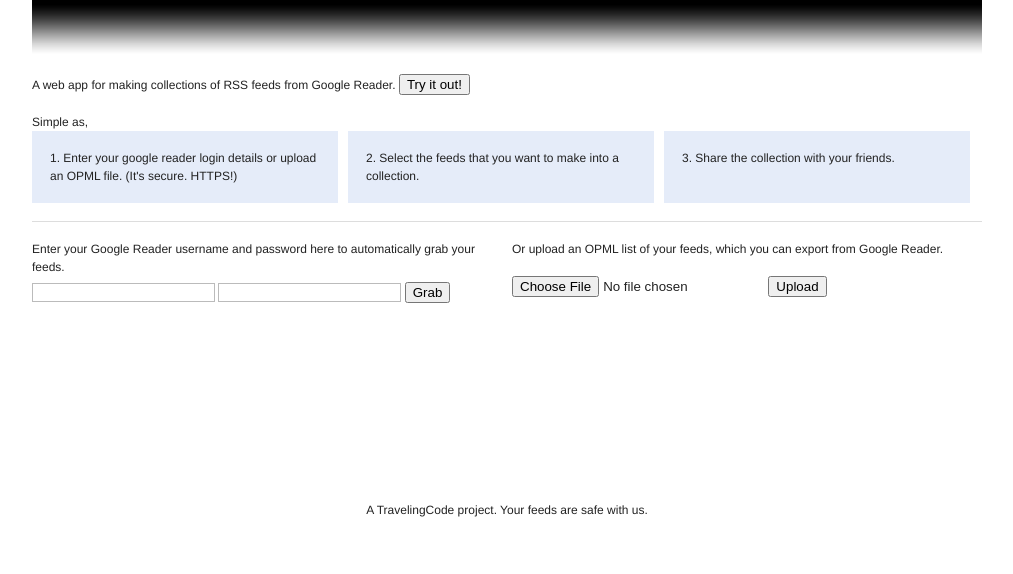
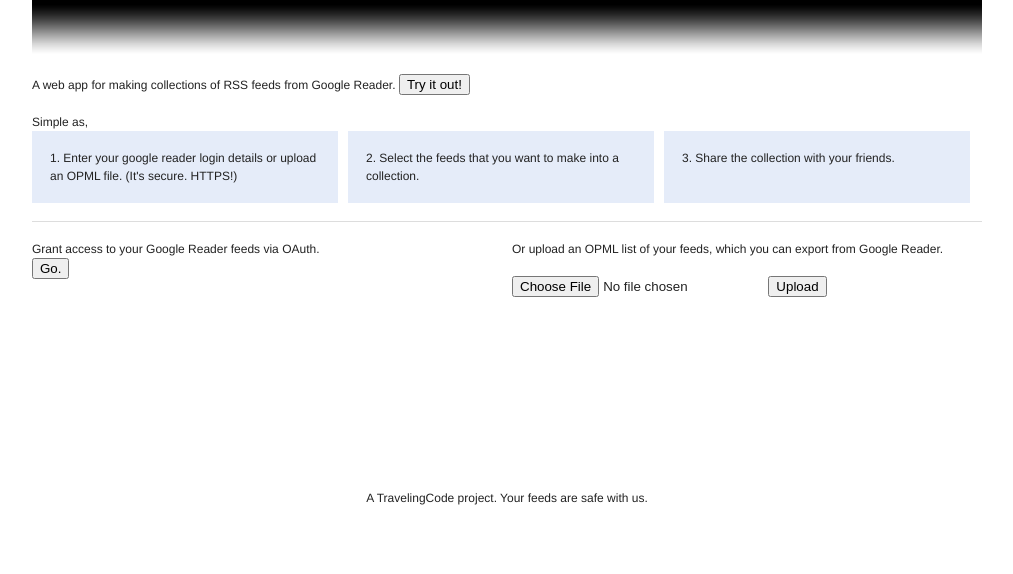
Before and after one commit to askedrelic/grCollections, a Django app: template templates/index/index.html in a window 1280 px wide. Shown: the part 226-800 px from the top of the page, without its empty margins (133-1146 px from the left). Run offline with Django 3.2, Linux system fonts and the light colour scheme; the template is opened without the code that fills it, so the values that code supplies are empty.

Commit message:
Added redirect functionality, to get/set request token, and redirect from google

```diff
--- a/settings/development.py
+++ b/settings/development.py
@@ -1,4 +1,5 @@
 from common import *
+from localsettings import *
 
 DEBUG = True
 TEMPLATE_DEBUG = DEBUG
--- a/templates/index/index.html
+++ b/templates/index/index.html
@@ -31,11 +31,9 @@ Simple as,
 <hr class="append-bottom"/>
 
 <div class="span-12">
-    Enter your Google Reader username and password here to automatically grab your feeds.
-    <form method="POST" action="/select/">
-        <input type="text" name="username"/>
-        <input type="password" name="password"/>
-        <input type="submit" value="Grab"/>
+    Grant access to your Google Reader feeds via OAuth.
+    <form method="GET" action="/redirect/">
+        <input type="submit" value="Go."/>
     </form>
 </div>
 <div class="span-12 last">
--- a/urls.py
+++ b/urls.py
@@ -10,6 +10,8 @@ urlpatterns = patterns('',
     (r'^share/$', 'reader.views.share'),
 
 
+    (r'^redirect/$', 'reader.views.redirect'),
+
     (r'^v/([a-zA-Z0-9]{10})$', 'reader.views.view'),
 
     #(r'^admin/(.*)', admin.site.root),
```
Also changed, not shown: apps/reader/views.py (+15 -2 lines), lib/libgreader.py (+6 -2 lines).
